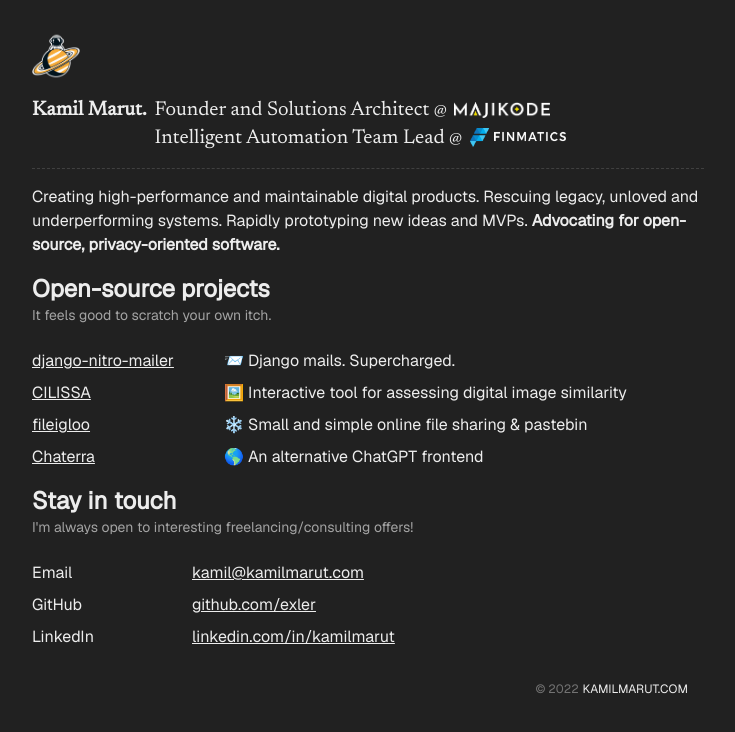
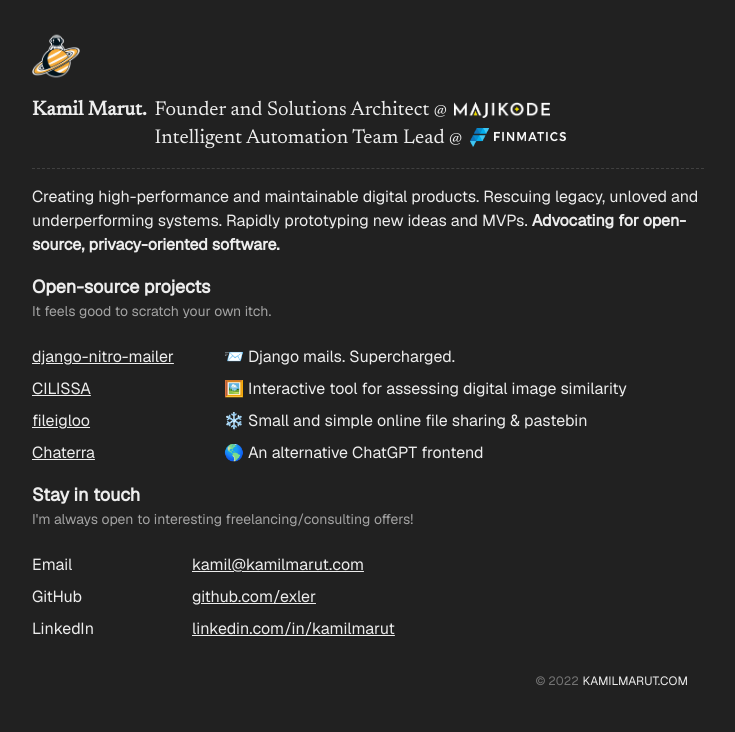
Before and after one commit to exler/personal, a Next.js app: page / in a window 1280 px wide. Shown: the top 732 px of the page, without its empty margins (272-1007 px from the left). Built offline with nearby package versions, Linux system fonts and the light colour scheme.

Commit message:
fix: Use better heading sizes

```diff
--- a/src/components/header.tsx
+++ b/src/components/header.tsx
@@ -16,7 +16,7 @@
                 <Image src={SiteLogo} alt="" width={48} />
             </Link>
             <div className="flex flex-col sm:flex-row sm:items-center gap-2 text-xl">
-                <span className="font-bold self-start">Kamil Marut.</span>
+                <h1 className="font-bold self-start">Kamil Marut.</h1>
                 <div className="text-lg sm:text-xl">
                     <div className="flex flex-row gap-2 items-center">
                         <span>
--- a/src/components/subheading.tsx
+++ b/src/components/subheading.tsx
@@ -1,3 +1,3 @@
 export default function Subheading({ children }: { children: React.ReactNode }) {
-    return <h2 className="text-2xl font-bold">{children}</h2>;
+    return <h2 className="text-lg font-bold">{children}</h2>;
 }
```
